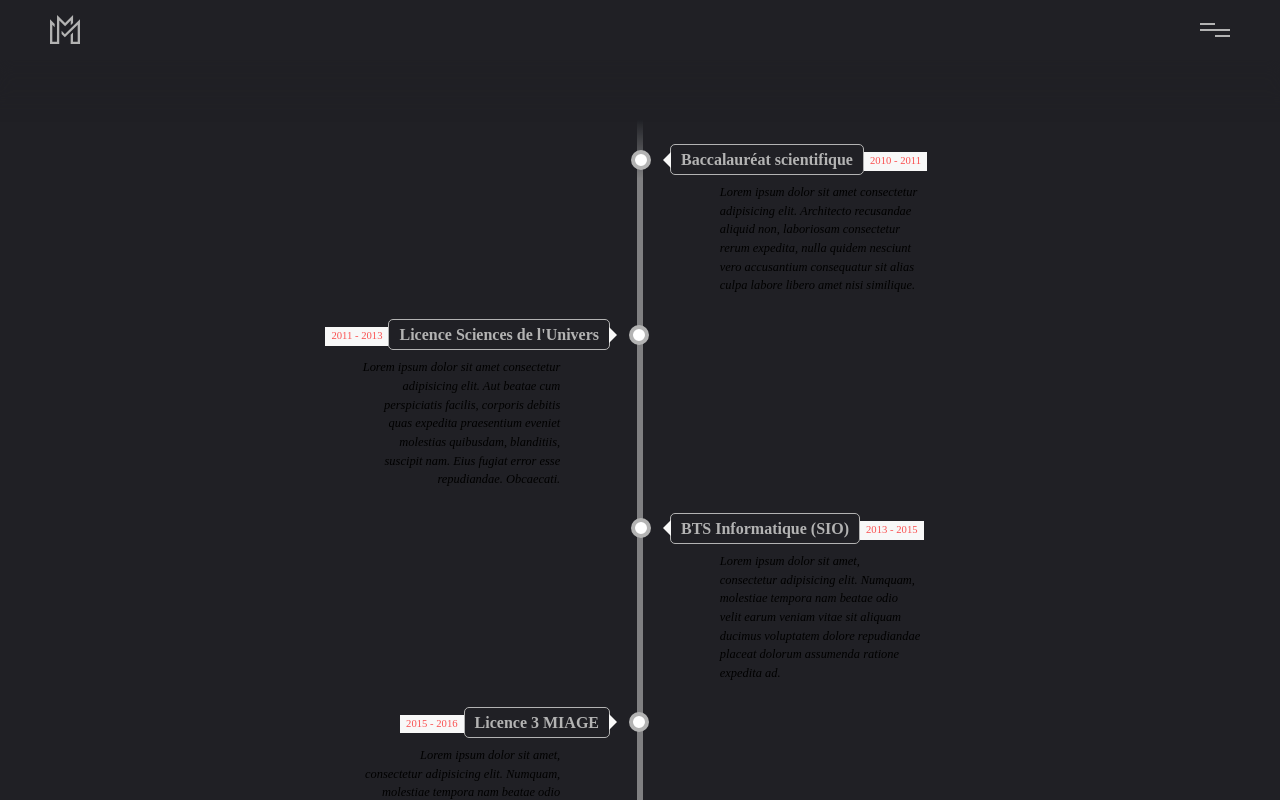
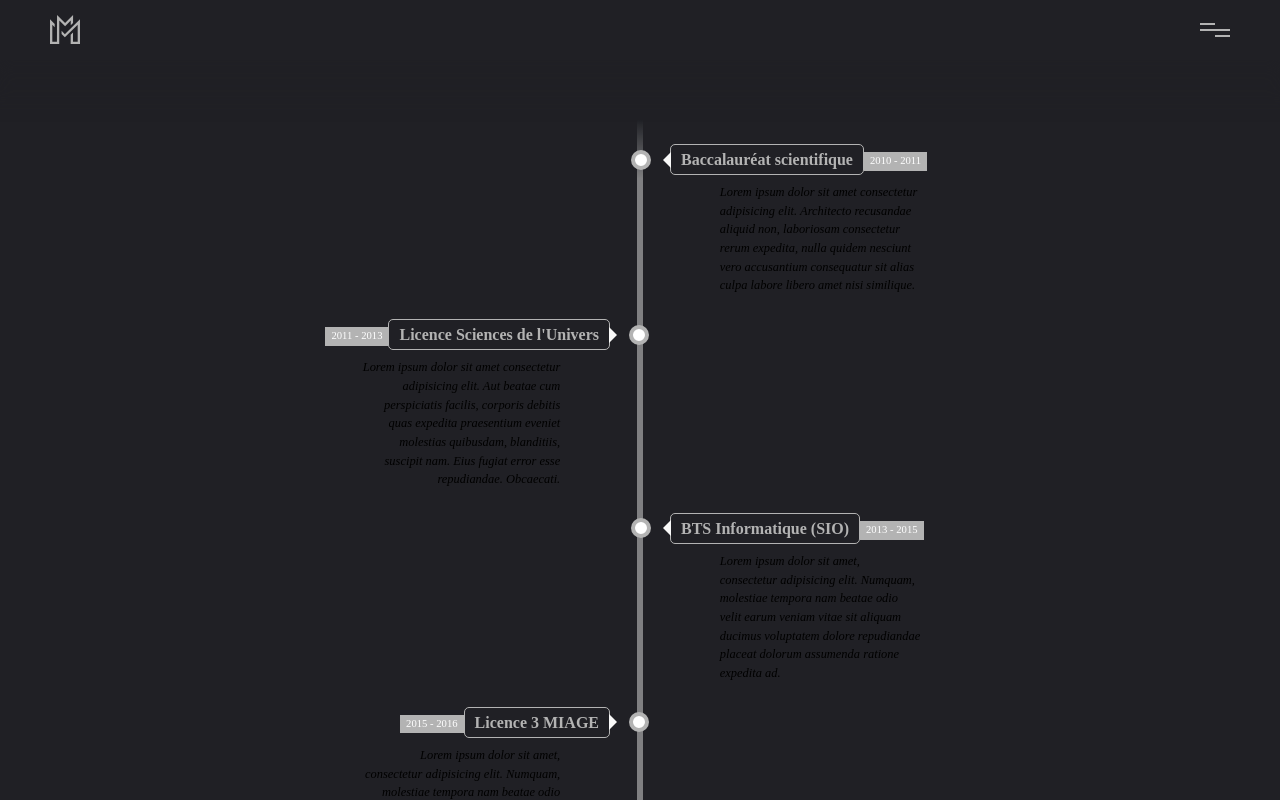
Before and after one commit to w-raken/angular-portfolio, an Angular app: page /cursus in a window 1280 px wide. Shown: the top 800 px of the page. Built offline with nearby package versions, Linux system fonts and the light colour scheme.

Commit message:
fix travis error on build

```diff
--- a/src/app/cursus/cursus.component.scss
+++ b/src/app/cursus/cursus.component.scss
@@ -182,7 +182,8 @@
 .time {
   display: inline-block;
   padding: 4px 6px;
-  background: rgb(248,248,248);
+  color: white;
+  background: $color--tiercary;
 }
 
 .desc {
```
